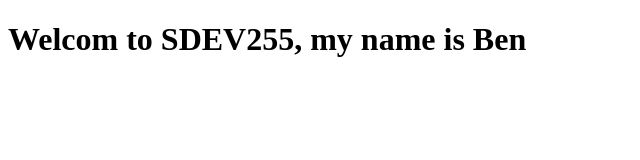
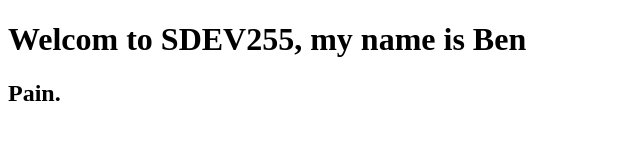
Before and after one commit to bvuko/SDEV255Example, a plain HTML site: page index.html in a window 1280 px wide. Shown: the full height of the page, 0-640 px from the left. Drawn offline with Linux system fonts and the light colour scheme.

Commit message:
Added an h2 tag saying "Pain."

```diff
--- a/index.html
+++ b/index.html
@@ -10,6 +10,7 @@
 
 <body>
   <h1>Welcom to SDEV255, my name is Ben</h1>
+  <h2>Pain.</h2>
   <script src="script.js"></script>
 
   <!--
```
